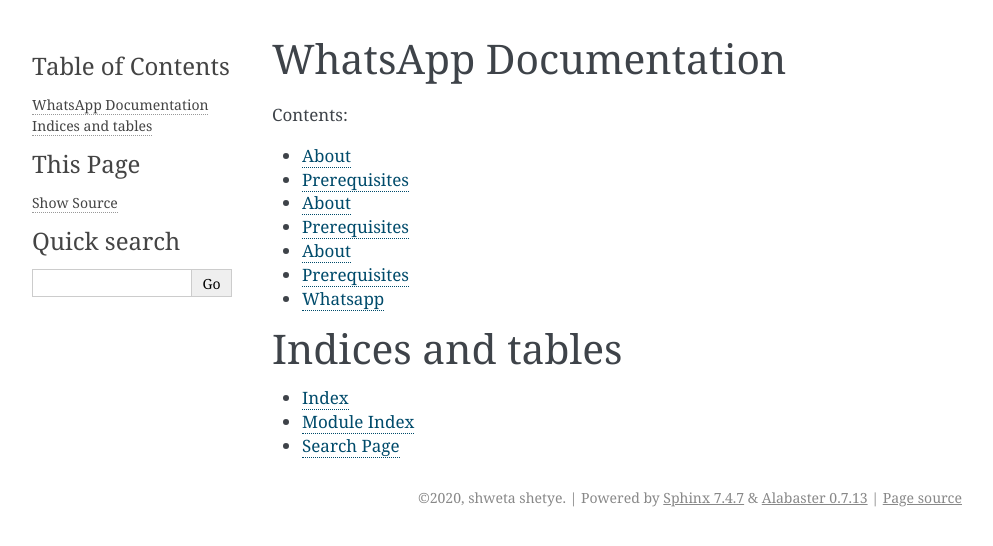
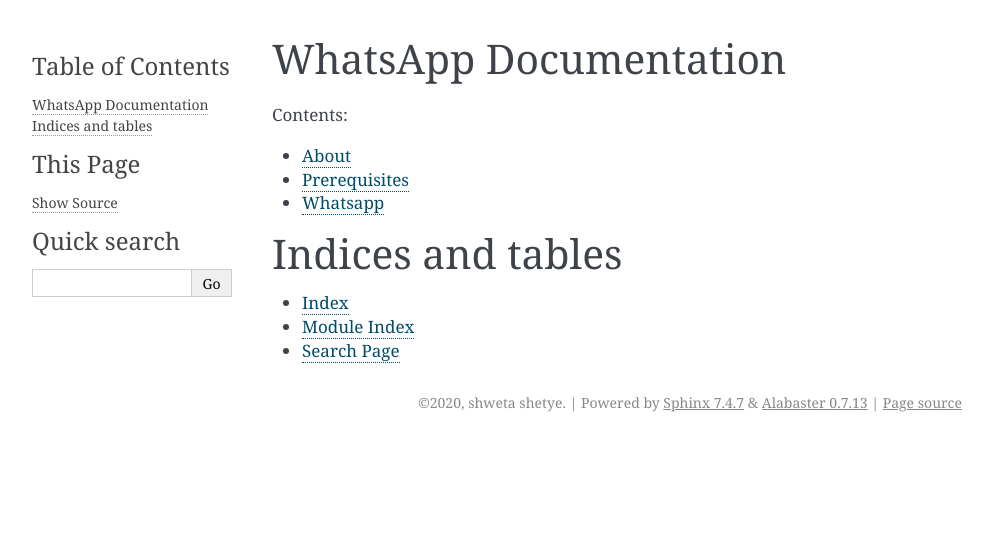
Before and after one commit to shweta345/doc-as-code, a Sphinx documentation site: the page built from source/index.rst, in a window 1280 px wide. Shown: the top 546 px of the page, without its empty margins (148-1141 px from the left). Built offline with Sphinx 7.4.7, drawn with Linux system fonts in a browser that asks for light colours.

Commit message:
Updating to start making some sense!

```diff
--- a/source/conf.py
+++ b/source/conf.py
@@ -17,9 +17,9 @@
 
 # -- Project information -----------------------------------------------------
 
-project = 'doclikecode'
+project = 'Whatsapp Documentation'
 copyright = '2020, shweta shetye'
-author = 'shweta shetye'
+author = 'Shweta Shetye'
 
 # The full version, including alpha/beta/rc tags
 release = 'v1'
--- a/source/index.rst
+++ b/source/index.rst
@@ -12,10 +12,6 @@ WhatsApp Documentation
 
    about.rst
    prerequisites.rst
-   about.rst
-   prerequisites.rst
-   about.rst
-   prerequisites.rst
    proj_whatsapp.md
 
 
```
